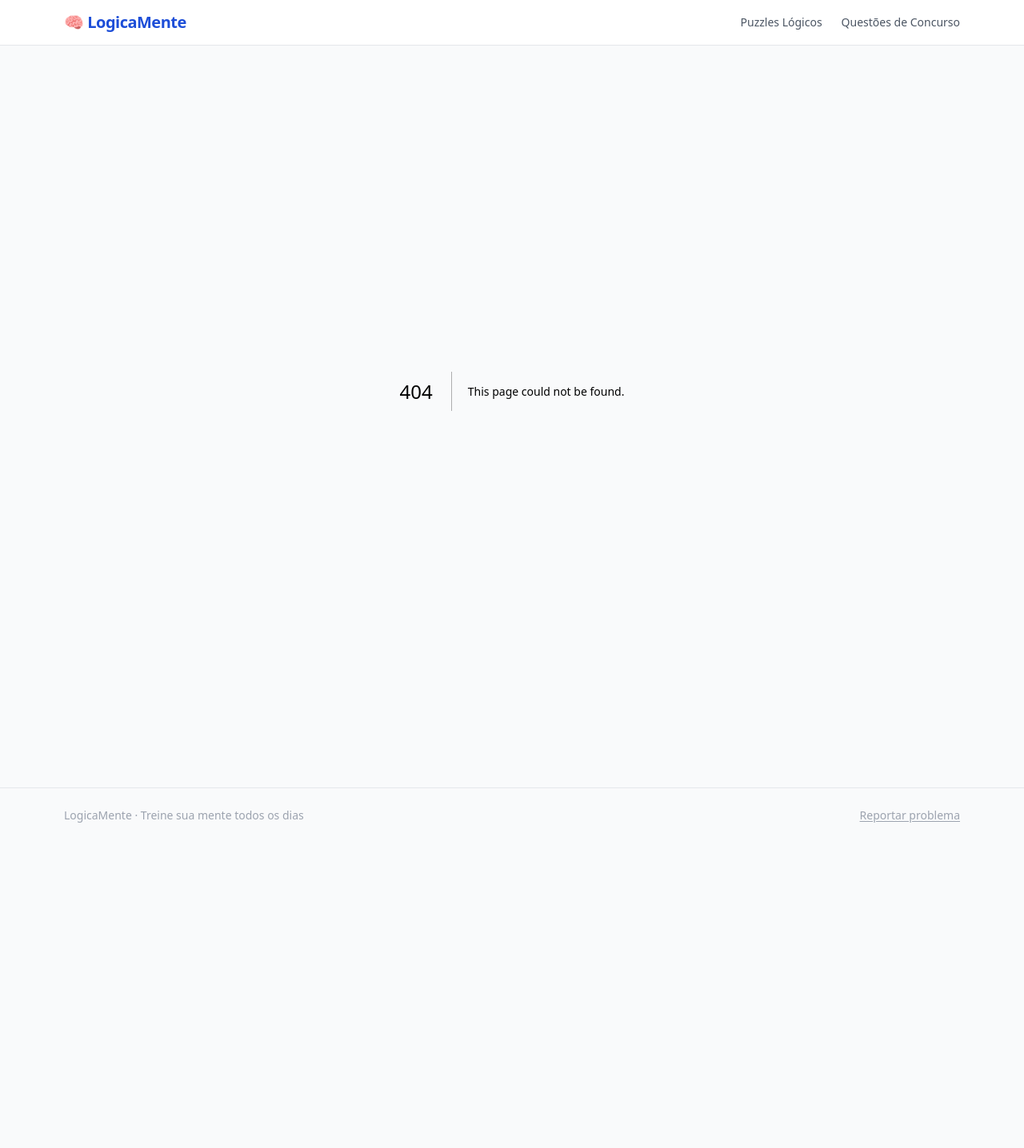
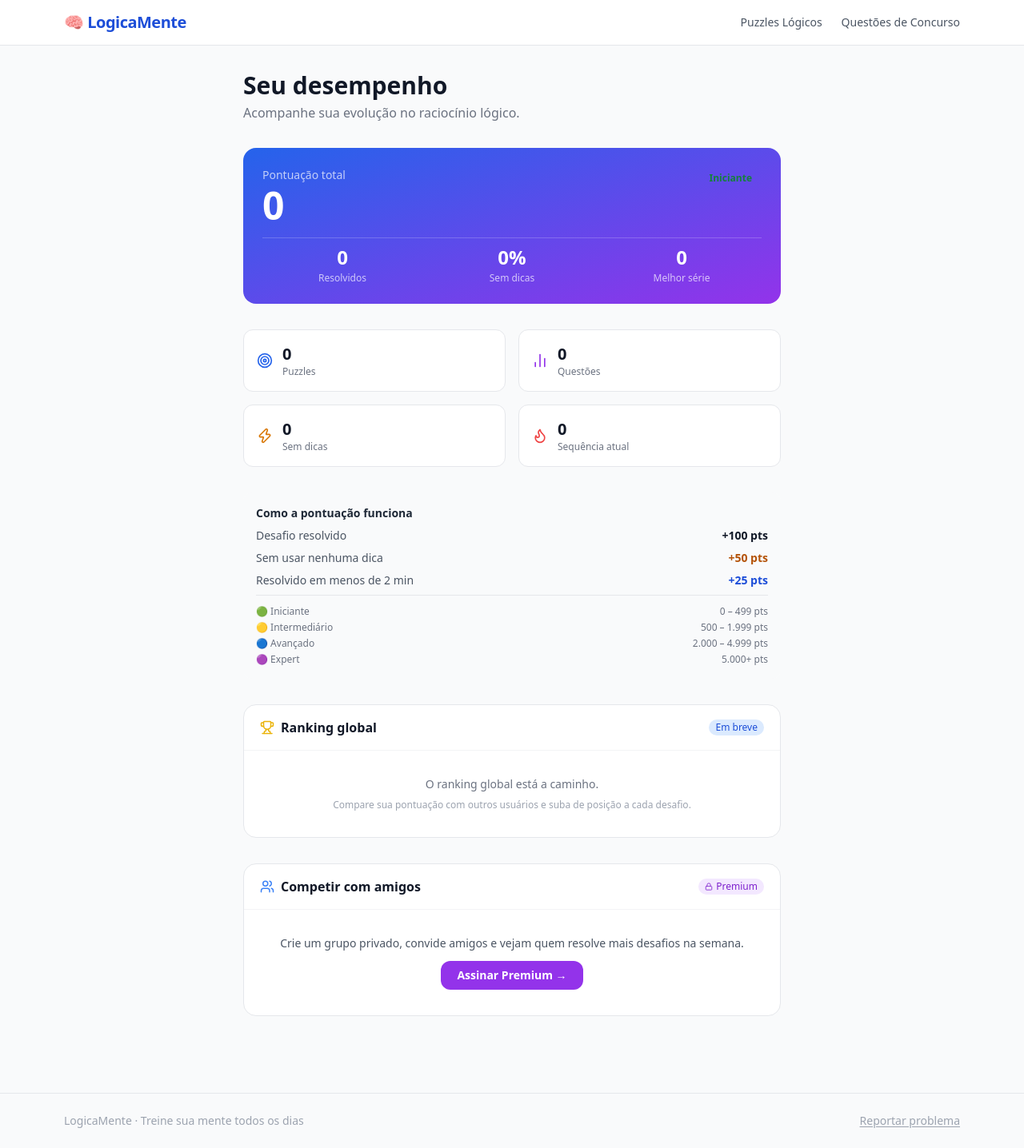
Before and after one commit to daniafonsoortega/logica, a Next.js app: page /ranking in a window 1280 px wide. Before the commit this address had no page. Shown: the whole page at 80% size. Before the commit the page ends 1054 px from the top, so only its background shows below. Built offline with nearby package versions, Linux system fonts and the light colour scheme.

Commit message:
feat: freemium + stats + ranking

```diff
--- /dev/null
+++ b/src/app/ranking/page.tsx
@@ -0,0 +1,131 @@
+'use client'
+
+import { useEffect, useState } from 'react'
+import { getStats, getTier, type GlobalStats } from '@/lib/stats'
+import { isPremium } from '@/lib/freemium'
+import { Trophy, Target, Zap, Flame, Lock, Users, BarChart2 } from 'lucide-react'
+
+export default function RankingPage() {
+  const [stats, setStats]     = useState<GlobalStats | null>(null)
+  const [premium, setPremium] = useState(false)
+
+  useEffect(() => {
+    setStats(getStats())
+    setPremium(isPremium())
+  }, [])
+
+  if (!stats) return null
+
+  const tier = getTier(stats.pontuacao)
+  const pctSemDicas = stats.totalResolvidos > 0
+    ? Math.round((stats.totalSemDicas / stats.totalResolvidos) * 100) : 0
+
+  return (
+    <div className="max-w-2xl mx-auto space-y-8">
+      <div>
+        <h1 className="text-3xl font-black text-gray-900">Seu desempenho</h1>
+        <p className="text-gray-500 mt-1">Acompanhe sua evolução no raciocínio lógico.</p>
+      </div>
+
+      {/* Pontuação principal */}
+      <div className="bg-gradient-to-br from-blue-600 to-purple-600 rounded-2xl p-6 text-white space-y-4">
+        <div className="flex items-start justify-between">
+          <div>
+            <p className="text-white/70 text-sm">Pontuação total</p>
+            <p className="text-5xl font-black mt-1">{stats.pontuacao.toLocaleString('pt-BR')}</p>
+          </div>
+          <span className={`px-3 py-1.5 rounded-full text-xs font-bold ${tier.cor}`}>
+            {tier.label}
+          </span>
+        </div>
+        <div className="grid grid-cols-3 gap-3 pt-2 border-t border-white/20">
+          <div className="text-center">
+            <p className="text-2xl font-black">{stats.totalResolvidos}</p>
+            <p className="text-white/70 text-xs mt-0.5">Resolvidos</p>
+          </div>
+          <div className="text-center">
+            <p className="text-2xl font-black">{pctSemDicas}%</p>
+            <p className="text-white/70 text-xs mt-0.5">Sem dicas</p>
+          </div>
+          <div className="text-center">
+            <p className="text-2xl font-black">{stats.melhorSequencia}</p>
+            <p className="text-white/70 text-xs mt-0.5">Melhor série</p>
+          </div>
+        </div>
+      </div>
+
+      {/* Stats detalhadas */}
+      <div className="grid grid-cols-2 gap-4">
+        {[
+          { icon: Target,   label: 'Puzzles',        value: stats.totalPuzzles,   cor: 'text-blue-600'   },
+          { icon: BarChart2, label: 'Questões',       value: stats.totalQuestoes,  cor: 'text-purple-600' },
+          { icon: Zap,      label: 'Sem dicas',       value: stats.totalSemDicas,  cor: 'text-amber-600'  },
+          { icon: Flame,    label: 'Sequência atual', value: stats.sequenciaAtual, cor: 'text-red-500'    },
+        ].map(({ icon: Icon, label, value, cor }) => (
+          <div key={label} className="bg-white border border-gray-200 rounded-xl p-4 flex items-center gap-3">
+            <Icon size={20} className={cor} />
+            <div>
+              <p className="text-xl font-black text-gray-900">{value}</p>
+              <p className="text-xs text-gray-500">{label}</p>
+            </div>
+          </div>
+        ))}
+      </div>
+
+      {/* Tabela de pontuação */}
+      <div className="bg-gray-50 rounded-xl p-4 space-y-2 text-sm text-gray-600">
+        <p className="font-semibold text-gray-800 mb-2">Como a pontuação funciona</p>
+        <div className="flex justify-between"><span>Desafio resolvido</span><span className="font-bold text-gray-900">+100 pts</span></div>
+        <div className="flex justify-between"><span>Sem usar nenhuma dica</span><span className="font-bold text-amber-700">+50 pts</span></div>
+        <div className="flex justify-between"><span>Resolvido em menos de 2 min</span><span className="font-bold text-blue-700">+25 pts</span></div>
+        <div className="border-t border-gray-200 mt-3 pt-3 space-y-1 text-xs text-gray-500">
+          <div className="flex justify-between"><span>🟢 Iniciante</span><span>0 – 499 pts</span></div>
+          <div className="flex justify-between"><span>🟡 Intermediário</span><span>500 – 1.999 pts</span></div>
+          <div className="flex justify-between"><span>🔵 Avançado</span><span>2.000 – 4.999 pts</span></div>
+          <div className="flex justify-between"><span>🟣 Expert</span><span>5.000+ pts</span></div>
+        </div>
+      </div>
+
+      {/* Ranking global — em breve */}
+      <div className="bg-white border border-gray-200 rounded-2xl overflow-hidden">
+        <div className="px-5 py-4 border-b border-gray-100 flex items-center gap-2">
+          <Trophy size={18} className="text-yellow-500" />
+          <h2 className="font-bold text-gray-900">Ranking global</h2>
+          <span className="ml-auto text-xs bg-blue-100 text-blue-700 px-2 py-0.5 rounded-full font-medium">Em breve</span>
+        </div>
+        <div className="px-5 py-8 text-center space-y-2">
+          <p className="text-gray-500 text-sm">O ranking global está a caminho.</p>
+          <p className="text-gray-400 text-xs">Compare sua pontuação com outros usuários e suba de posição a cada desafio.</p>
+        </div>
+      </div>
+
+      {/* Competir com amigos — premium */}
+      <div className="bg-white border border-gray-200 rounded-2xl overflow-hidden">
+        <div className="px-5 py-4 border-b border-gray-100 flex items-center gap-2">
+          <Users size={18} className="text-blue-500" />
+          <h2 className="font-bold text-gray-900">Competir com amigos</h2>
+          {!premium && (
+            <span className="ml-auto flex items-center gap-1 text-xs bg-purple-100 text-purple-700 px-2 py-0.5 rounded-full font-medium">
+              <Lock size={10} /> Premium
+            </span>
+          )}
+        </div>
+        <div className="px-5 py-8 text-center space-y-3">
+          {premium ? (
+            <p className="text-gray-400 text-sm">Grupos de amigos em breve!</p>
+          ) : (
+            <>
+              <p className="text-gray-600 text-sm">Crie um grupo privado, convide amigos e vejam quem resolve mais desafios na semana.</p>
+              <button
+                onClick={() => window.open('mailto:app.usemia@gmail.com?subject=[LogicaMente] Quero ser Premium')}
+                className="px-5 py-2 bg-purple-600 text-white rounded-xl text-sm font-semibold hover:bg-purple-700 transition-colors"
+              >
+                Assinar Premium →
+              </button>
+            </>
+          )}
+        </div>
+      </div>
+    </div>
+  )
+}
```
